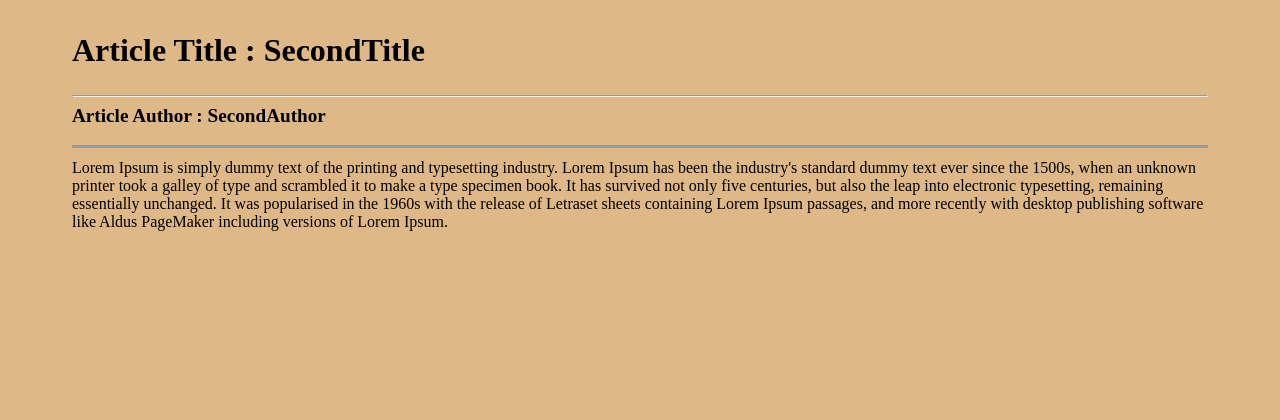
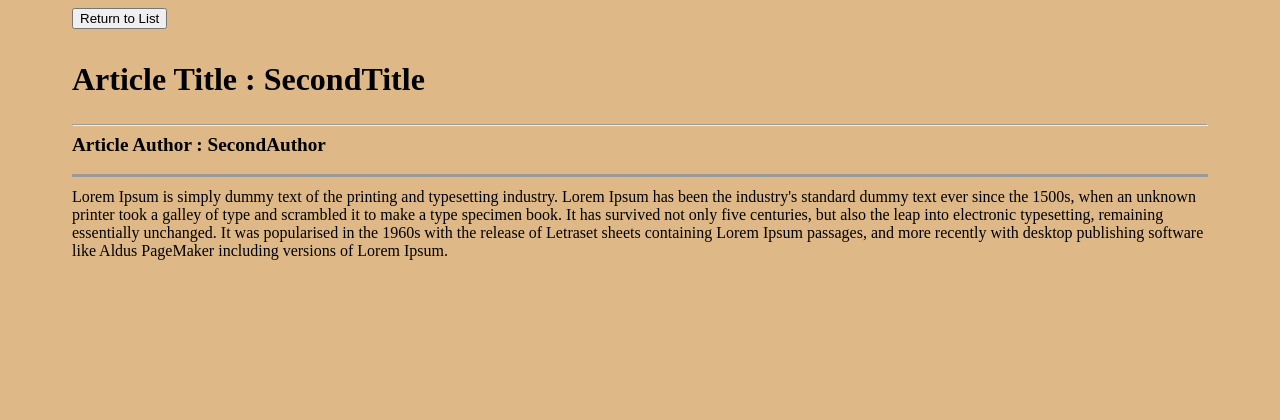
Before and after one commit to cipriRusu/Blogtype-Application, a Flask app: page /item/1 in a window 1280 px wide. Shown: the top 420 px of the page. After the commit the page ends 260 px from the top, so only its background shows below. Run offline with Flask 2, Linux system fonts and the light colour scheme.

Commit message:
Implemented and styled home return button

```diff
--- a/JMBlogWebApp/static/AddItemStyle.css
+++ b/JMBlogWebApp/static/AddItemStyle.css
@@ -2,6 +2,7 @@ body, html {
     height: 100%;
     padding-right: 5%;
     padding-left: 5%;
+    background-color: burlywood;
 }
 
 .Form {
--- a/JMBlogWebApp/static/ContentStyle.css
+++ b/JMBlogWebApp/static/ContentStyle.css
@@ -33,3 +33,9 @@ body
     margin-top: 0;
     margin-bottom: 0;
 }
+
+.ReturnButton > a
+{
+    text-decoration: none;
+    color: black;
+}
--- a/JMBlogWebApp/templates/Content.html
+++ b/JMBlogWebApp/templates/Content.html
@@ -8,6 +8,7 @@
     <title></title>
 </head>
 <body>
+    <button class="ReturnButton"><a href=" {{ url_for('index') }}">Return to List</a></button>
     <p class="ArticleTitle"> Article Title : {{ current.Title }} </p><br />
     <hr />
     <p class="ArticleAuthor"> Article Author : {{ current.Author }}</p><br />
```
